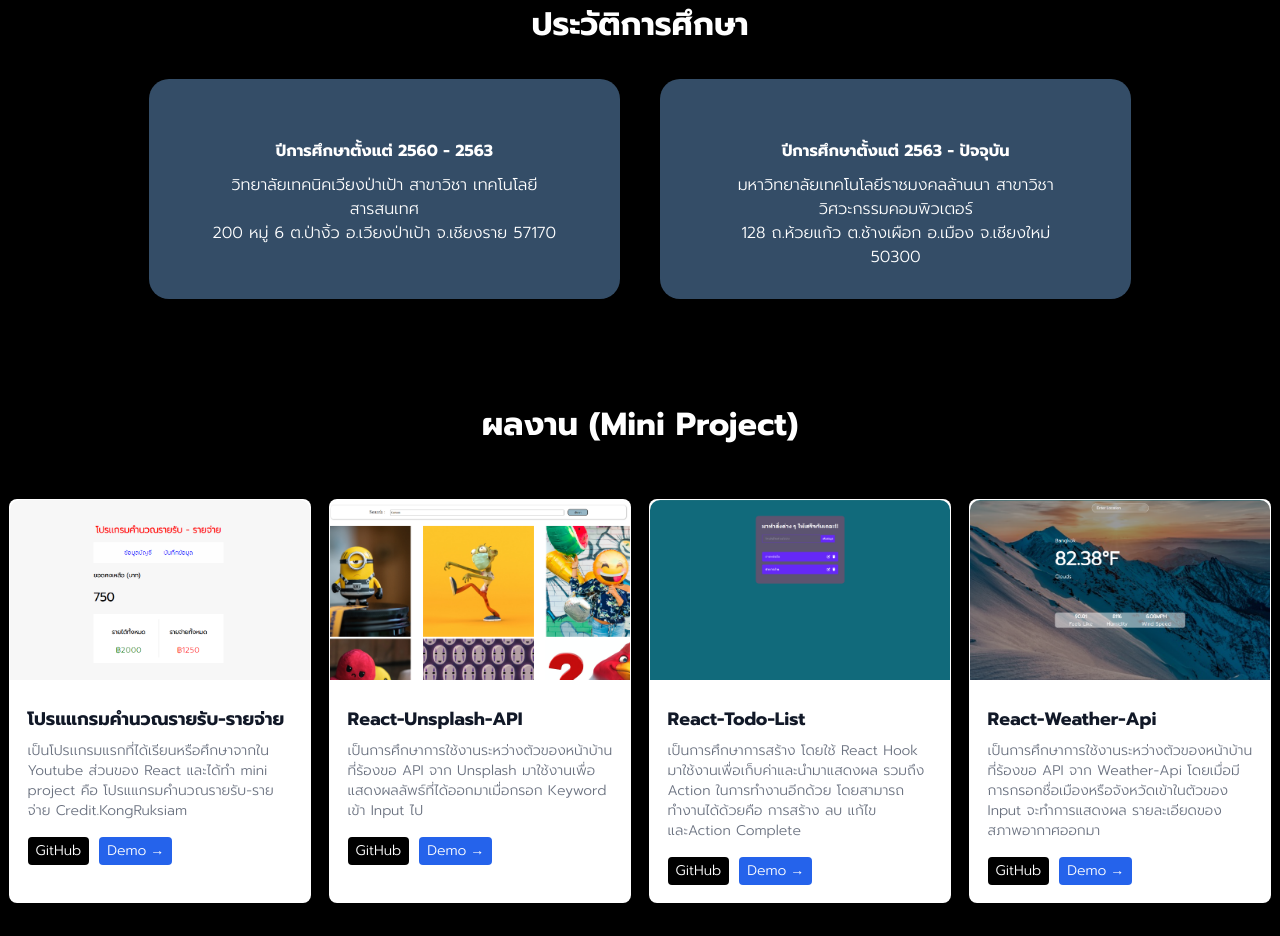
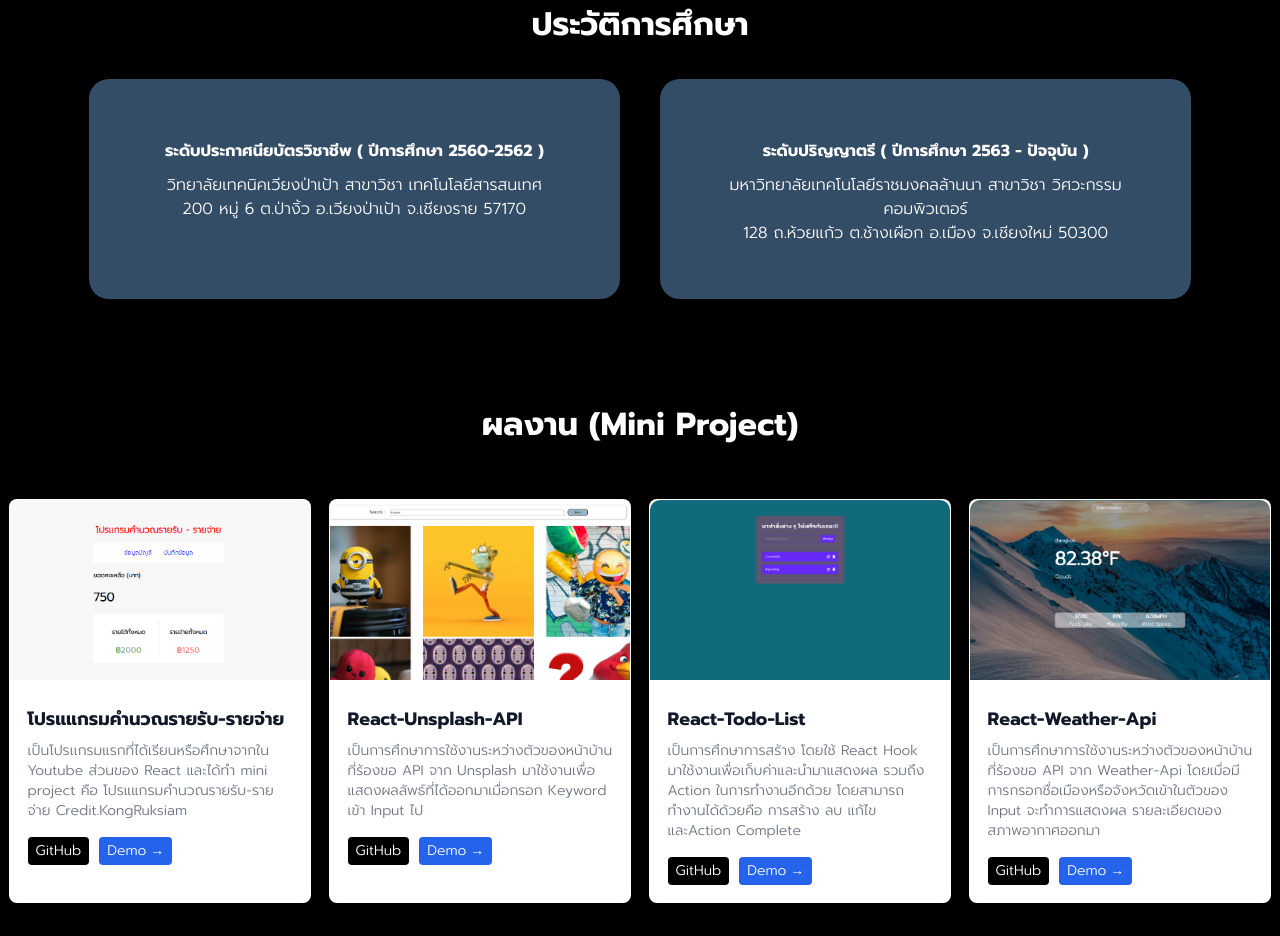
Before and after one commit to kanchalit63/Portfolio, a React (Vite) app: page / in a window 1280 px wide. Shown: the part 1600-2536 px from the top of the page. Built offline with nearby package versions, Linux system fonts and the light colour scheme; a web font is replaced by a local one.

Commit message:
edit education

```diff
--- a/src/Components/education/Education.css
+++ b/src/Components/education/Education.css
@@ -31,7 +31,7 @@
 .card {
     box-shadow: 0 4px 8px 0 rgba(0, 0, 0, 0.2);
     transition: 0.3s;
-    width: 30%;
+    width: 35%;
     height: 100px;
     padding: 60px;
     margin: -20px 20px;
@@ -42,6 +42,7 @@
 .card:hover {
     box-shadow: 0 10px 50px 0 #9BABB8;
 }
+
 
 .card-container h4{
     margin-bottom: 10px;
--- a/src/Components/education/Education.jsx
+++ b/src/Components/education/Education.jsx
@@ -9,7 +9,7 @@ function Education() {
                 <div className="edu-left">
                     <div className="card">
                         <div className="card-container">
-                            <h4>ปีการศึกษาตั้งแต่ 2560 - 2563</h4>
+                            <h4>ระดับประกาศนียบัตรวิชาชีพ ( ปีการศึกษา 2560-2562 )</h4>
                             <p>วิทยาลัยเทคนิคเวียงป่าเป้า สาขาวิชา เทคโนโลยีสารสนเทศ  </p>
                             <p>200 หมู่ 6 ต.ป่างิ้ว อ.เวียงป่าเป้า จ.เชียงราย 57170</p>
                         </div>
@@ -17,7 +17,7 @@ function Education() {
                     </div>
                     <div className="card">
                         <div className="card-container">
-                            <h4>ปีการศึกษาตั้งแต่ 2563 - ปัจจุบัน</h4>
+                            <h4>ระดับปริญญาตรี ( ปีการศึกษา 2563 - ปัจจุบัน )</h4>
                             <p>มหาวิทยาลัยเทคโนโลยีราชมงคลล้านนา สาขาวิชา วิศวะกรรมคอมพิวเตอร์</p>
                             <p>128 ถ.ห้วยแก้ว ต.ช้างเผือก อ.เมือง จ.เชียงใหม่ 50300</p>
                         </div>
```
